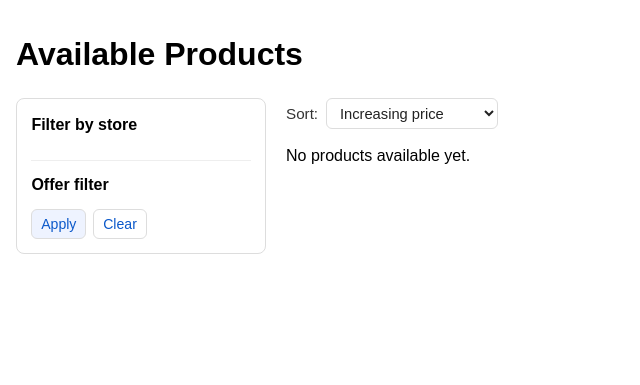
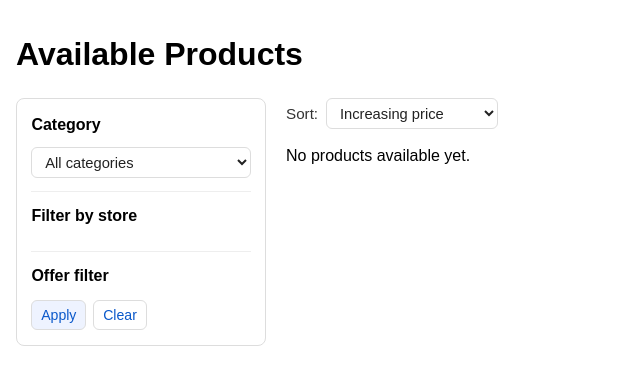
Before and after one commit to chrysanthospepes/market-aggregator, a Django app: page /products/ in a window 1280 px wide. Shown: the top 385 px of the page, without its empty margins (0-640 px from the left). Run offline with Django 5.2, Linux system fonts and the light colour scheme; data comes from the database, SQL or seed files in the repository; data that the repository does not hold is empty.

Commit message:
feat(comparison): add product-list category dropdown and category navigation

```diff
--- a/comparison/templates/comparison/home.html
+++ b/comparison/templates/comparison/home.html
@@ -260,7 +260,7 @@
     <header class="header">
       <div>
         <h1>Product Highlights by Store</h1>
-        <p>Pick one category and browse 20 random products per store, with offers prioritized.</p>
+        <p>Use categories to browse full product results. The rows below are a homepage showcase with offer preference.</p>
       </div>
       <a href="{% url 'product-list' %}">Open full products list</a>
     </header>
@@ -269,9 +269,9 @@
       <aside class="sidebar">
         <h2>Category</h2>
         <nav class="category-list" aria-label="Category filter">
-          <a href="{% url 'home' %}" class="category-link {% if not selected_category_filter %}active{% endif %}">All categories</a>
+          <a href="{% url 'product-list' %}" class="category-link">All categories</a>
           {% for category in categories %}
-            <a href="?category={{ category.slug }}" class="category-link {% if selected_category_filter == category.slug %}active{% endif %}">
+            <a href="{% url 'product-list' %}?category={{ category.slug }}" class="category-link">
               {{ category.name }}
             </a>
           {% endfor %}
--- a/comparison/templates/comparison/product_list.html
+++ b/comparison/templates/comparison/product_list.html
@@ -59,6 +59,20 @@
     .sidebar h2 {
       margin: 0 0 0.7rem;
       font-size: 1rem;
+    }
+    .category-picker {
+      margin-bottom: 0.8rem;
+      padding-bottom: 0.8rem;
+      border-bottom: 1px solid #eee;
+    }
+    .category-picker select {
+      width: 100%;
+      border: 1px solid #ddd;
+      border-radius: 6px;
+      padding: 0.35rem 0.55rem;
+      background: #fff;
+      font-size: 0.92rem;
+      color: #222;
     }
     .store-options {
       max-height: 65vh;
@@ -260,6 +274,29 @@
   <h1>Available Products</h1>
   <div class="layout">
     <aside class="sidebar">
+      <div class="category-picker">
+        <h2>Category</h2>
+        <form method="get" action="">
+          <input type="hidden" name="sort" value="{{ sort }}">
+          {% for offer_filter in selected_offer_filters %}
+            <input type="hidden" name="offer_filter" value="{{ offer_filter }}">
+          {% endfor %}
+          {% for store_id in selected_store_ids %}
+            <input type="hidden" name="stores" value="{{ store_id }}">
+          {% endfor %}
+          <select id="category-select" name="category" onchange="this.form.submit()">
+            <option value="">All categories</option>
+            {% for category in available_categories %}
+              <option value="{{ category.slug }}" {% if selected_category_slug == category.slug %}selected{% endif %}>
+                {{ category.name }}
+              </option>
+            {% endfor %}
+          </select>
+          <noscript>
+            <button type="submit">Go</button>
+          </noscript>
+        </form>
+      </div>
       <h2>Filter by store</h2>
       <form method="get" action="">
         <input type="hidden" name="sort" value="{{ sort }}">
--- a/comparison/views.py
+++ b/comparison/views.py
@@ -156,9 +156,6 @@ def _selected_filters_query(
 
 def home(request):
     categories = Category.objects.order_by("name")
-    selected_category_filter = (request.GET.get("category") or "").strip()
-    if selected_category_filter and not categories.filter(slug=selected_category_filter).exists():
-        selected_category_filter = ""
 
     stores = Store.objects.filter(listings__is_active=True).order_by("name").distinct()
     store_sections: list[dict[str, object]] = []
@@ -172,8 +169,6 @@ def home(request):
                 product__isnull=False,
             )
         )
-        if selected_category_filter:
-            listings = listings.filter(product__category__slug=selected_category_filter)
         offer_listings = list(listings.filter(_listing_offer_condition()).order_by("?")[:HOME_PRODUCTS_PER_STORE])
 
         remaining_slots = HOME_PRODUCTS_PER_STORE - len(offer_listings)
@@ -208,7 +203,6 @@ def home(request):
         "comparison/home.html",
         {
             "categories": categories,
-            "selected_category_filter": selected_category_filter,
             "store_sections": store_sections,
         },
     )
@@ -219,6 +213,23 @@ def product_list(request):
     selected_category_filter = (request.GET.get("category") or "").strip()
     selected_store_ids = _parse_selected_store_ids(request.GET.getlist("stores"))
     selected_offer_filters = _parse_selected_offer_filters(request.GET.getlist("offer_filter"))
+    category_listing_filter = Q(products__store_listings__is_active=True)
+    if selected_store_ids:
+        category_listing_filter &= Q(products__store_listings__store_id__in=selected_store_ids)
+    available_categories = (
+        Category.objects.filter(category_listing_filter)
+        .order_by("name")
+        .distinct()
+    )
+    selected_category_slug = selected_category_filter
+    if selected_category_filter.isdigit():
+        category_slug = (
+            Category.objects.filter(id=int(selected_category_filter))
+            .values_list("slug", flat=True)
+            .first()
+        )
+        if category_slug:
+            selected_category_slug = category_slug
     active_listings = StoreListing.objects.filter(product_id=OuterRef("pk"), is_active=True)
     all_active_listing_filter = Q(store_listings__is_active=True)
     selected_listing_filter = all_active_listing_filter
@@ -410,6 +421,8 @@ def product_list(request):
             "selected_store_query": _selected_store_query(selected_store_ids),
             "selected_offer_filters": selected_offer_filters,
             "available_offer_filters": available_offer_filters,
+            "available_categories": available_categories,
+            "selected_category_slug": selected_category_slug,
             "selected_filters_query": _selected_filters_query(
                 store_ids=selected_store_ids,
                 offer_filters=selected_offer_filters,
```
Also changed, not shown: comparison/tests.py (+60 -3 lines).
